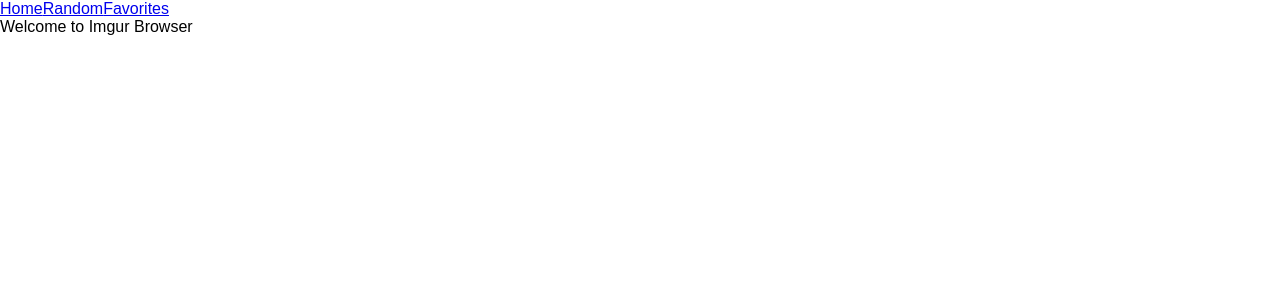
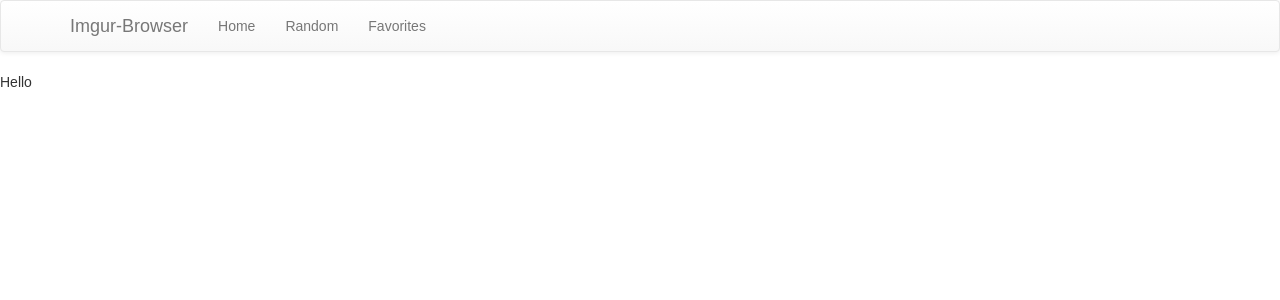
Before and after one commit to mk4555/dog-imgur-browser, a React (Create React App) app: page / in a window 1280 px wide. Shown: the top 300 px of the page. Built offline with nearby package versions, Linux system fonts and the light colour scheme.

Commit message:
custom css for nav deleted and used react-bootstrap for navbar

```diff
--- a/package.json
+++ b/package.json
@@ -3,6 +3,7 @@
   "version": "0.1.0",
   "private": true,
   "dependencies": {
+    "bootstrap": "^4.1.1",
     "react": "^16.4.1",
     "react-bootstrap": "^0.32.1",
     "react-dom": "^16.4.1",
--- a/public/index.html
+++ b/public/index.html
@@ -10,6 +10,12 @@
     -->
     <link rel="manifest" href="%PUBLIC_URL%/manifest.json">
     <link rel="shortcut icon" href="%PUBLIC_URL%/favicon.ico">
+
+    <!-- Latest compiled and minified CSS -->
+    <link rel="stylesheet" href="https://maxcdn.bootstrapcdn.com/bootstrap/3.3.7/css/bootstrap.min.css" integrity="sha384-BVYiiSIFeK1dGmJRAkycuHAHRg32OmUcww7on3RYdg4Va+PmSTsz/K68vbdEjh4u" crossorigin="anonymous">
+
+    <!-- Optional theme -->
+  <link rel="stylesheet" href="https://maxcdn.bootstrapcdn.com/bootstrap/3.3.7/css/bootstrap-theme.min.css" integrity="sha384-rHyoN1iRsVXV4nD0JutlnGaslCJuC7uwjduW9SVrLvRYooPp2bWYgmgJQIXwl/Sp" crossorigin="anonymous">
     <!--
       Notice the use of %PUBLIC_URL% in the tags above.
       It will be replaced with the URL of the `public` folder during the build.
--- /dev/null
+++ b/src/App.js
@@ -0,0 +1,20 @@
+import React, { Component } from 'react';
+import { BrowserRouter as Router, Route } from 'react-router-dom';
+import CustomNavBar from './components/CustomNavBar'
+
+class App extends Component {
+  render() {
+    return (
+      <Router>
+        <div>
+          <CustomNavBar />
+          <Route exact path='/' render={() => <div>Hello</div>} />
+          <Route path='/random' render={() => <div>Random</div>} />
+          <Route path='/favorites' render={() => <div>Favorites Sdfsadf</div>} />
+        </div>
+      </Router>
+    )
+  }
+}
+
+export default App;
--- a/src/components/App.js
+++ /dev/null
@@ -1,15 +0,0 @@
-import React from 'react';
-import Navbar from './Navbar'
-import { BrowserRouter as Router, NavLink, Route } from 'react-router-dom';
-
-const App = (props) =>
-  <Router>
-    <div>
-      <Navbar />
-      <Route className="navbar" exact path="/" render={() => <div>Welcome to Imgur Browser</div>} />
-      <Route path='/random' render={() => <div>Mock Random esting</div>} />
-      <Route path='/favorites' render={() => <div>Mock Favorites </div>} />
-    </div>
-  </Router>;
-
-export default App;
--- /dev/null
+++ b/src/components/CustomNavBar.js
@@ -0,0 +1,26 @@
+import React from 'react';
+import { BrowserRouter as Route, Link } from 'react-router-dom';
+import { Navbar, Nav, NavItem } from 'react-bootstrap';
+
+const CustomNavBar = () =>
+  <Navbar default collapseOnSelect>
+    <Navbar.Header>
+      <Navbar.Brand>
+        <Link to='/'>Imgur-Browser</Link>
+      </Navbar.Brand>
+      <Navbar.Toggle />
+    </Navbar.Header>
+    <Nav>
+      <NavItem componentClass={Link} eventKey={1} href="/" to="/">
+        Home
+      </NavItem>
+      <NavItem componentClass={Link} eventKey={2} href="/random" to="/random">
+        Random
+      </NavItem>
+      <NavItem componentClass={Link} eventKey={3} href="/favorites" to="/favorites">
+        Favorites
+      </NavItem>
+    </Nav>
+  </Navbar>;
+
+export default CustomNavBar;
--- a/src/components/Navbar.js
+++ /dev/null
@@ -1,12 +0,0 @@
-import React from 'react'
-import { BrowserRouter as Router, NavLink, Route } from 'react-router-dom';
-import '../styles/App.css'
-
-const Navbar = () =>
-  <div>
-    <NavLink className="navbar" to="/">Home</NavLink>
-    <NavLink className="navbar" to='/random'>Random</NavLink>
-    <NavLink className="navbar" to='/favorites'>Favorites</NavLink>
-  </div>
-
-export default Navbar
--- a/src/index.js
+++ b/src/index.js
@@ -1,7 +1,7 @@
 import React from 'react';
 import ReactDOM from 'react-dom';
 import './styles/index.css';
-import App from './components/App';
+import App from './App';
 import registerServiceWorker from './registerServiceWorker';
 
 ReactDOM.render(<App />, document.getElementById('root'));
--- a/src/styles/Navbar.css
+++ /dev/null
@@ -1,6 +0,0 @@
-.navbar {
-  width: 500px;
-  height: 500px;
-  border-style: solid;
-  text-align: center;
-}
```
Also changed, not shown: 1 other file (tests, documents, lock files or other folders).
